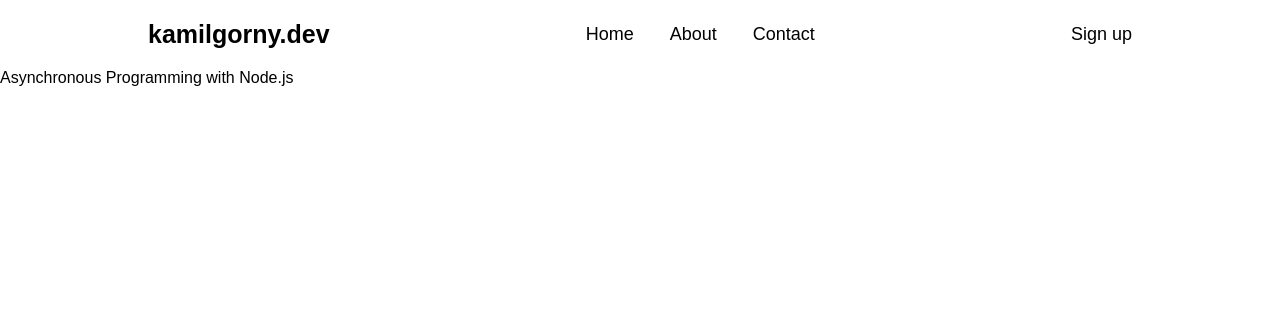
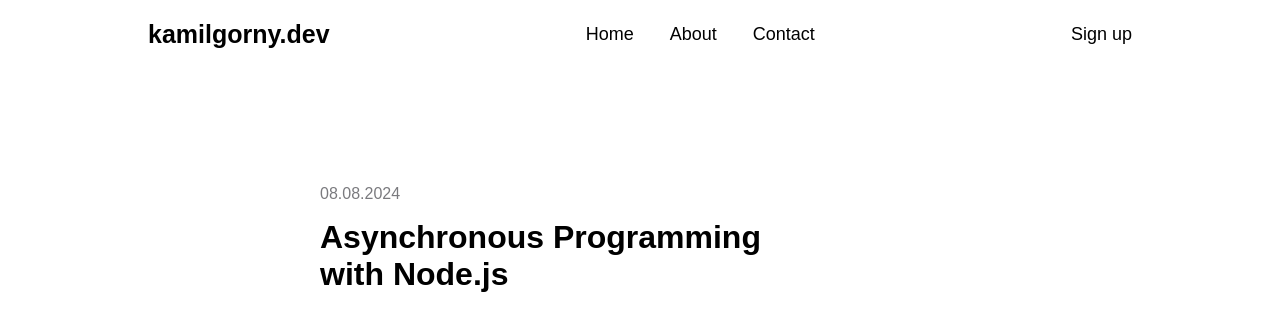
Before and after one commit to kamil-gorny/Blog, a SvelteKit app: page /posts/asynchronous-programming-with-nodejs in a window 1280 px wide. Shown: the top 330 px of the page. Built offline with nearby package versions, Linux system fonts and the light colour scheme; some icons are missing.

Commit message:
style: Style post header

```diff
--- a/src/routes/(app)/posts/[link]/+page.svelte
+++ b/src/routes/(app)/posts/[link]/+page.svelte
@@ -1,6 +1,56 @@
 <script>
+    import {FaFacebook, FaTwitter, FaLink} from "svelte-icons/fa";
+    import { marked } from 'marked';
     export let data;
 </script>
+<div class="container">
 <div class="post-header">
-    {data.post.title}
+    <p class="post-header-date">{data.post.date}</p>
+    <h1>{data.post.title}</h1>
+    <div class="socials">
+        <div class="icon">
+            <FaFacebook/>
+        </div>
+        <div class="icon">
+            <FaTwitter/>
+        </div>
+        <div class="icon">
+            <FaLink />
+        </div>
+
+
+    </div>
 </div>
+</div>
+
+<style>
+    .post-header-date{
+        color:#7A7A7E;
+    }
+    .icon{
+        color:#7E7E7E;
+    }
+    .container{
+        width: 50%;
+        margin-left: auto;
+        margin-right: auto;
+    }
+    .socials{
+        padding-top: 11px;
+        display: flex;
+        height: 16px;
+        justify-content: start;
+        gap: 8px;
+    }
+    .post-header{
+        padding-top: 100px;
+        width:80%;
+        display: flex;
+        flex-direction: column;
+        justify-content: start;
+    }
+    h1{
+        padding: 0;
+        margin: 0;
+    }
+</style>
```
